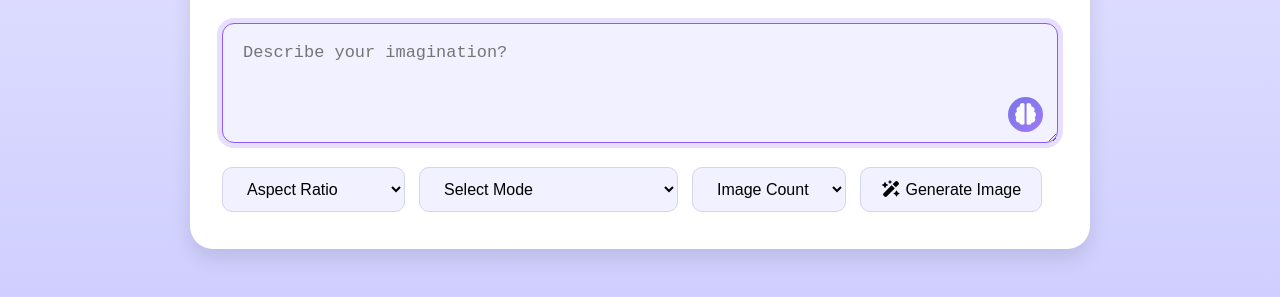
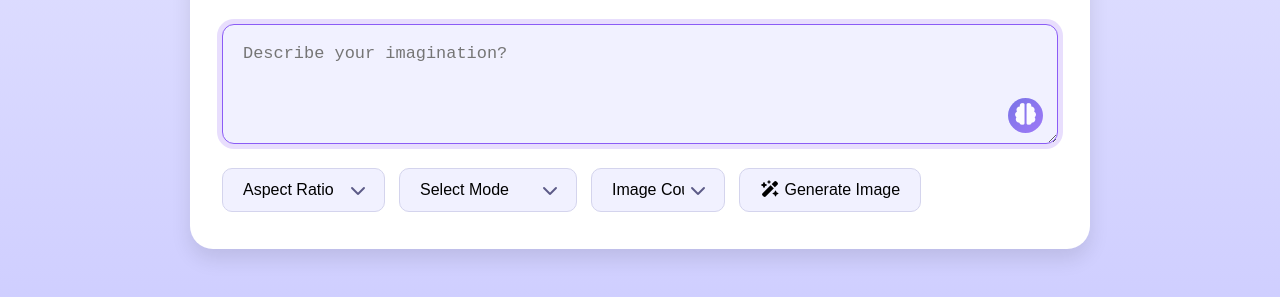
Before and after one commit to MayanthaS/AI-Image-Generator, a plain HTML site: page index.html in a window 1280 px wide. Shown: the part 323-620 px from the top of the page. Drawn offline with Linux system fonts and the light colour scheme.

Commit message:
addeded the style i css part prompt acction style

```diff
--- a/index.html
+++ b/index.html
@@ -48,7 +48,6 @@
                      <option value="black-forest-labs/FLUX.1">FLUX.1-dev</option>
                      <option value="black-forest-labs/FLUX.1-schnell">FLUX.1-schnell</option>
                      <option value="stabilityai/stable-diffusion">Stable Diffusion XL</option>
-                     <option value="runwayml/stable-diffusion">RunwayML Stable Diffusion</option>
                      <option value="prompthero/openjourney">open journey</option>
                    </select>
               </div>
--- a/style.css
+++ b/style.css
@@ -139,6 +139,23 @@ body{
     gap:14px;
     grid-template-columns: 1.2fr 1fr 1.1fr 1fr;
 }
+.prompt-actions .select-wrapper{
+    position: relative;
+
+}
+.prompt-actions .select-wrapper::after{
+    content: "\f078";
+    font-family: "Font Awesome 5 Free";
+    font-weight: 900;
+    position: absolute;
+    right: 20px;
+    top: 50%;
+    padding-left: 7px;
+    background: var(--color-input);
+    color: var(--color-placeholder);
+    transform: translateY(-50%);
+    pointer-events: none;
+}
 .prompt-actions :where(.custom-select, .generate-btn){
     cursor: pointer;
     padding: 12px 20px;
@@ -147,3 +164,9 @@ body{
     background: var(--color-input);
     border: 1px solid var(--color-border);
 }
+.prompt-actions  .custom-select{
+    width: 100%;
+    outline: none;
+    height: 100%;
+    appearance: none;
+}
```
